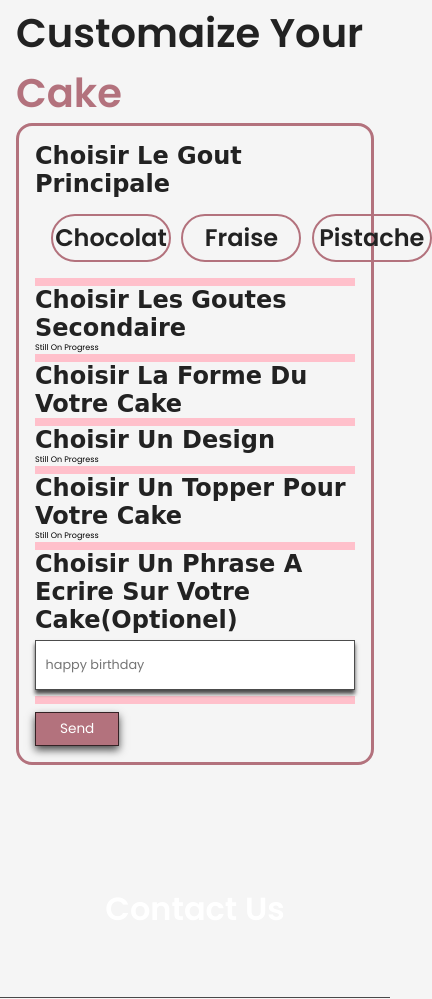
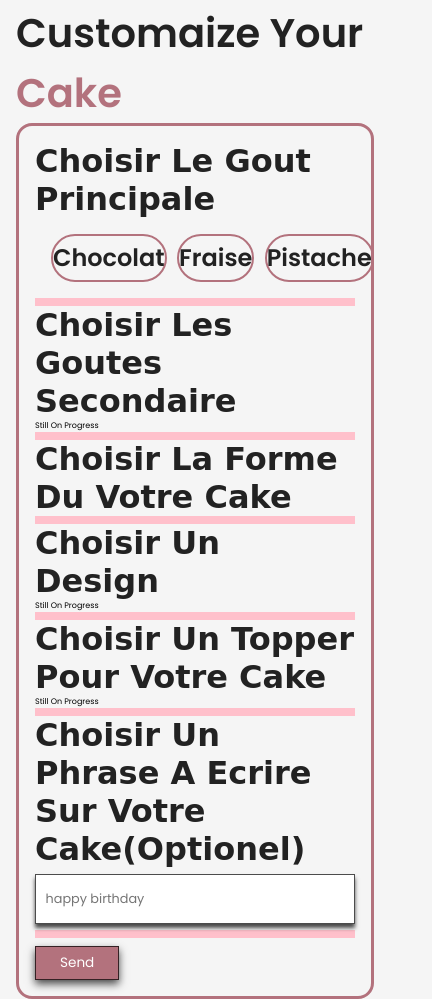
Before and after one commit to AZIZ999NA/DreamCake, a plain HTML site: page index.html in a window 390 px wide. Shown: the part 2358-3357 px from the top of the page, 432 px wide, since content can reach past the window. Drawn offline with Linux system fonts and the light colour scheme.

Commit message:
Update style.css

```diff
--- a/style.css
+++ b/style.css
@@ -540,6 +540,20 @@ section{
         left:auto;
         right:8rem;
     }
+
+    .custom .custom-container .br h2{
+        font-family: "Playwrite SK", cursive;
+        font-optical-sizing: auto;
+        font-style: normal;
+        font-size: xx-large;
+        color: #222;
+    }
+    .radio-label {
+        min-width: 9rem;
+        min-height: 6rem;
+    }
+
+
 }
 
 @media (max-width: 768px){
@@ -569,6 +583,21 @@ section{
         display: block;
         border-radius: .5rem;
     }
+
+    .custom .custom-container .br h2{
+        font-family: "Playwrite SK", cursive;
+        font-optical-sizing: auto;
+        font-style: normal;
+        font-size: xx-large;
+        color: #222;
+    }
+
+    .radio-label {
+        min-width: 10rem;
+        min-height: 6rem;
+    }
+
+
 }
 
 @media (max-width: 450px){
@@ -587,4 +616,19 @@ section{
     .category .box-container .box img{
         width: 100%;
     }
+
+    .custom .custom-container .br h2{
+        font-family: "Playwrite SK", cursive;
+        font-optical-sizing: auto;
+        font-style: normal;
+        font-size: xx-large;
+        color: #222;
+    }
+
+
+    .radio-label {
+        min-width: 8rem;
+        min-height: 6rem;
+    }
+
 }
```
